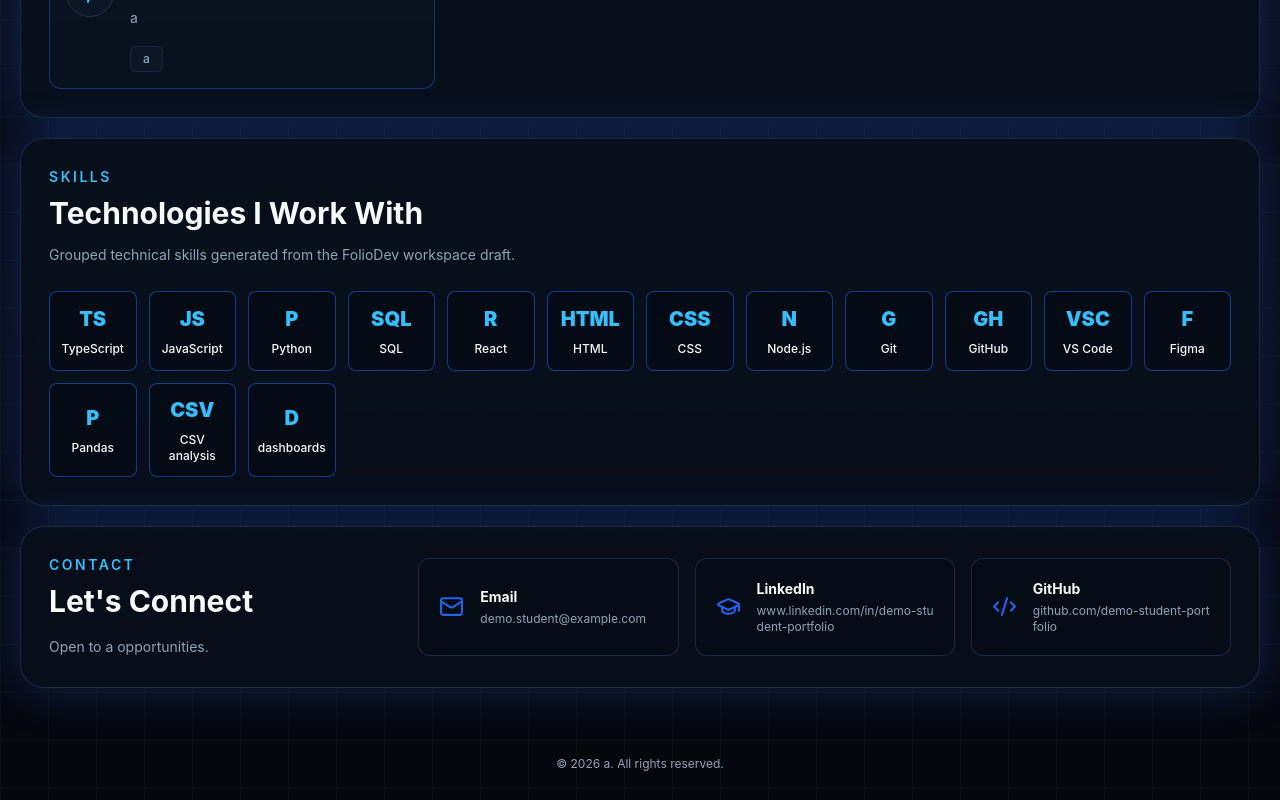
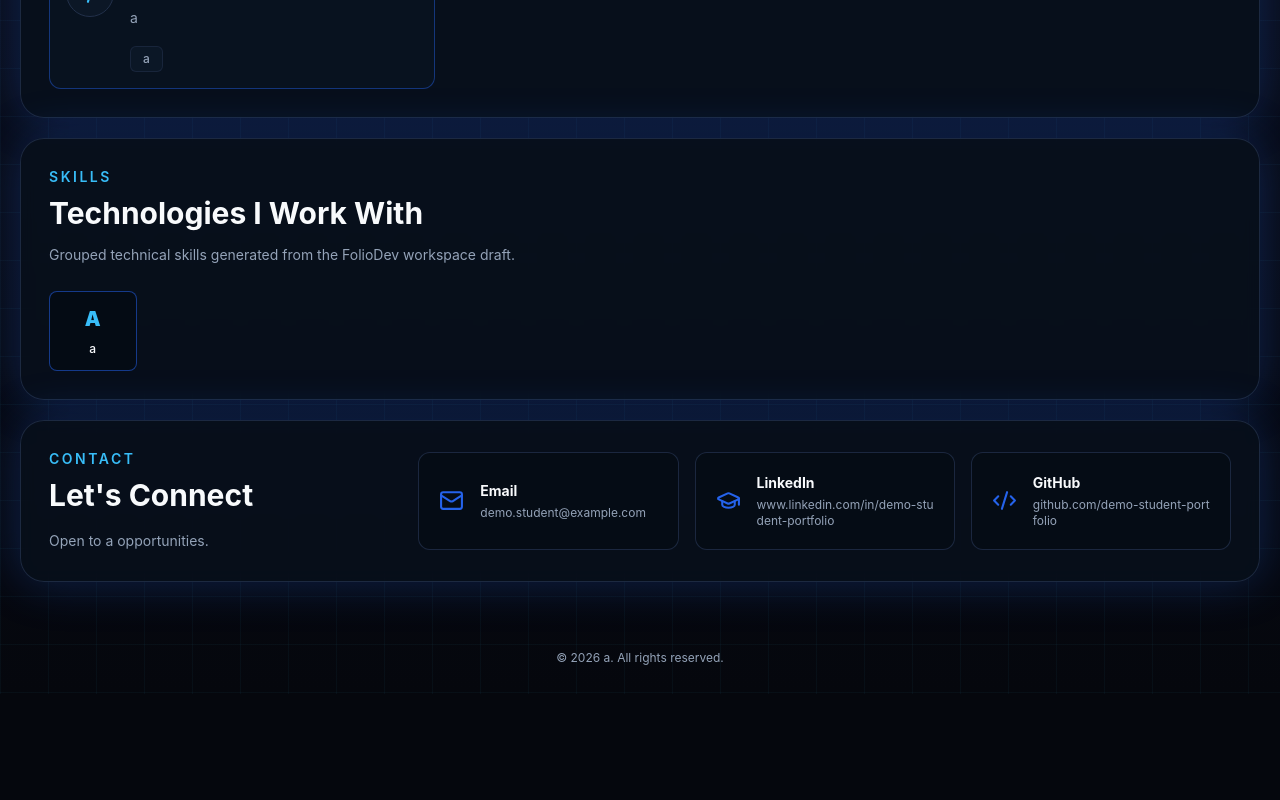
Before and after one commit to Manuelgrios/foliodev-proof-jordan-rivera-portfolio, a React (Vite) app: page / in a window 1280 px wide. Shown: the part 1324-2124 px from the top of the page. After the commit the page ends 2018 px from the top, so only its background shows below. Built offline with nearby package versions, Linux system fonts and the light colour scheme.

Commit message:
Update FolioDev generated portfolio data

```diff
--- a/src/data/skills.ts
+++ b/src/data/skills.ts
@@ -12,97 +12,12 @@ export type SkillItem = {
 
 export const skillCategories: SkillCategory[] = [
   {
-    "category": "Languages",
+    "category": "Group 1",
     "items": [
       {
-        "name": "TypeScript",
-        "shortLabel": "TS",
-        "category": "Languages"
-      },
-      {
-        "name": "JavaScript",
-        "shortLabel": "JS",
-        "category": "Languages"
-      },
-      {
-        "name": "Python",
-        "shortLabel": "P",
-        "category": "Languages"
-      },
-      {
-        "name": "SQL",
-        "shortLabel": "SQL",
-        "category": "Languages"
-      }
-    ]
-  },
-  {
-    "category": "Web",
-    "items": [
-      {
-        "name": "React",
-        "shortLabel": "R",
-        "category": "Web"
-      },
-      {
-        "name": "HTML",
-        "shortLabel": "HTML",
-        "category": "Web"
-      },
-      {
-        "name": "CSS",
-        "shortLabel": "CSS",
-        "category": "Web"
-      },
-      {
-        "name": "Node.js",
-        "shortLabel": "N",
-        "category": "Web"
-      }
-    ]
-  },
-  {
-    "category": "Tools",
-    "items": [
-      {
-        "name": "Git",
-        "shortLabel": "G",
-        "category": "Tools"
-      },
-      {
-        "name": "GitHub",
-        "shortLabel": "GH",
-        "category": "Tools"
-      },
-      {
-        "name": "VS Code",
-        "shortLabel": "VSC",
-        "category": "Tools"
-      },
-      {
-        "name": "Figma",
-        "shortLabel": "F",
-        "category": "Tools"
-      }
-    ]
-  },
-  {
-    "category": "Data",
-    "items": [
-      {
-        "name": "Pandas",
-        "shortLabel": "P",
-        "category": "Data"
-      },
-      {
-        "name": "CSV analysis",
-        "shortLabel": "CSV",
-        "category": "Data"
-      },
-      {
-        "name": "dashboards",
-        "shortLabel": "D",
-        "category": "Data"
+        "name": "a",
+        "shortLabel": "A",
+        "category": "Group 1"
       }
     ]
   }
```
